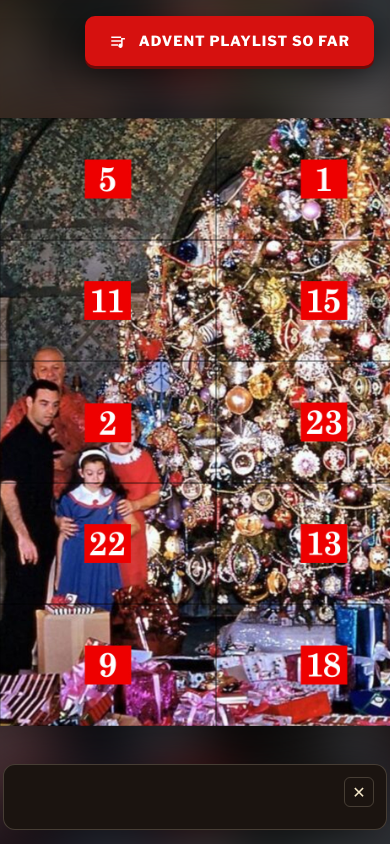
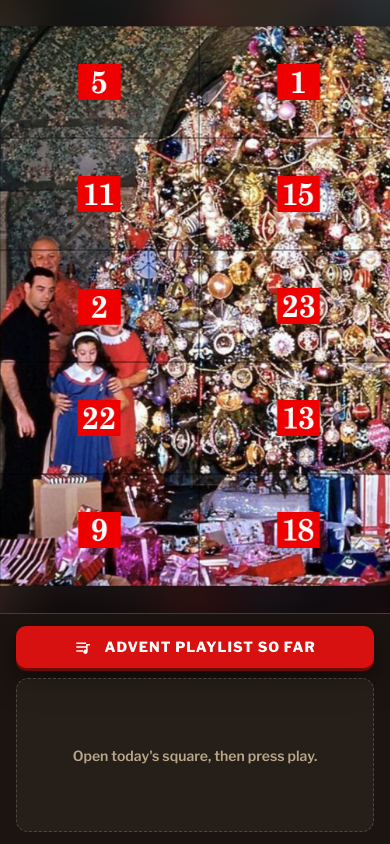
Before and after one commit to mottstudios/advent-2026, a plain HTML site: page index.html in a window 390 px wide. Drawn offline with nearby package versions, Linux system fonts and the light colour scheme.

Commit message:
Add files via upload

```diff
--- a/index.html
+++ b/index.html
@@ -17,17 +17,16 @@
   color-scheme:dark;
 }
 html,body{height:100%}
-body{margin:0;background:#120d0a;color:var(--paper);font-family:var(--body);overflow:hidden}
+body{margin:0;background:#120d0a;color:var(--paper);font-family:var(--body);overflow:hidden;display:flex;flex-direction:column}
 body::before{content:"";position:fixed;inset:-40px;background:url("2026-advent-calendar-covered.jpg") center/cover;filter:blur(28px) brightness(.45);z-index:0}
 
-.viewport{position:fixed;inset:0;overflow:auto;display:grid;place-items:center;z-index:1;
-  padding-block:env(safe-area-inset-top,0px) env(safe-area-inset-bottom,0px)}
-.stage{position:relative;width:min(100vw,calc(100dvh*16/9));aspect-ratio:16/9;max-width:none;
+.viewport{position:relative;flex:1;min-height:0;overflow:auto;display:grid;place-items:center;z-index:1;container-type:size}
+.stage{position:relative;width:min(100cqw,calc(100cqh*16/9));aspect-ratio:16/9;max-width:none;
   background:url("2026-advent-calendar-uncovered.jpg") center/100% 100% no-repeat;box-shadow:0 20px 80px #000a;
   display:grid;grid-template-columns:repeat(5,1fr);grid-template-rows:repeat(5,1fr)}
 @media (max-aspect-ratio:1/1){
   .viewport{place-items:center start}
-  .stage{width:calc(72dvh*16/9)}
+  .stage{width:calc(min(100cqh,560px)*16/9)}
 }
 
 .cell{position:relative;container-type:size}
@@ -54,23 +53,31 @@ body::before{content:"";position:fixed;inset:-40px;background:url("2026-advent-c
   pointer-events:none;opacity:0;transition:opacity .2s;z-index:5}
 .cell.nudge .tip{opacity:1}
 
-.btn{position:fixed;z-index:3;top:calc(16px + env(safe-area-inset-top,0px));right:max(16px,env(safe-area-inset-right,0px));
-  background:var(--red);color:#fff;border:0;border-radius:10px;padding:16px 24px;cursor:pointer;
+.btn{flex:none;background:var(--red);color:#fff;border:0;border-radius:10px;padding:16px 24px;cursor:pointer;
   font:800 clamp(14px,1.1vw + 6px,22px)/1 var(--body);letter-spacing:.07em;text-transform:uppercase;
   display:flex;align-items:center;gap:12px;box-shadow:0 3px 0 #6d0a08,0 10px 30px #0008}
 .btn svg{width:1.3em;height:1.3em}
 .btn:hover{background:#e82a24}
 .btn:focus-visible{outline:3px solid var(--gold);outline-offset:3px}
 
-.sheet{position:fixed;z-index:4;left:50%;translate:-50% 0;bottom:calc(14px + env(safe-area-inset-bottom,0px));
-  width:min(560px,calc(100vw - 32px));background:var(--ink);border:1px solid #f3e6c833;border-radius:12px;
-  padding:12px;box-shadow:0 18px 60px #000c;display:grid;gap:10px}
-.sheet header{display:flex;justify-content:space-between;align-items:center;gap:12px}
-.sheet header b{font:800 15px/1 var(--body);color:var(--gold);letter-spacing:.04em;text-transform:uppercase}
-.sheet .x{flex:none;background:none;border:1px solid #f3e6c833;color:var(--paper);border-radius:6px;
-  width:30px;height:30px;cursor:pointer;font-size:16px}
-.sheet iframe{width:100%;border:0;border-radius:12px;display:block}
-.sheet a{color:var(--gold);font-size:12px}
+.foot{position:relative;z-index:2;flex:none;display:flex;align-items:center;gap:20px;
+  background:var(--ink);border-top:1px solid #f3e6c833;box-shadow:0 -10px 30px #0007;
+  padding-block:12px calc(12px + env(safe-area-inset-bottom,0px));
+  padding-left:max(16px,env(safe-area-inset-left,0px));padding-right:max(16px,env(safe-area-inset-right,0px))}
+.now{flex:none;display:grid;gap:6px;width:150px}
+.now span{font:600 11px/1 var(--body);letter-spacing:.12em;text-transform:uppercase;color:#e9d6b0;opacity:.7}
+.now b{font:800 18px/1.1 var(--body);color:var(--gold);text-transform:uppercase;letter-spacing:.03em}
+.slot{flex:1;min-width:0;height:152px;display:grid;place-items:center;border-radius:12px;
+  background:#f3e6c80d;border:1px dashed #f3e6c833}
+.slot:has(iframe){background:none;border:0}
+.slot p{margin:0;font-size:14px;color:#e9d6b0;opacity:.75;text-align:center;padding:0 12px}
+.slot iframe{width:100%;height:152px;border:0;border-radius:12px;display:block}
+@media (max-width:700px){
+  .foot{flex-wrap:wrap;gap:10px}
+  .now{display:none}
+  .slot{flex-basis:100%;order:2}
+  .btn{flex:1;justify-content:center;padding:12px 16px}
+}
 
 @media (prefers-reduced-motion:reduce){
   .cover{transition:none}
@@ -82,14 +89,13 @@ body::before{content:"";position:fixed;inset:-40px;background:url("2026-advent-c
 
 <div class="viewport"><div class="stage" id="stage"></div></div>
 
-<button class="btn" id="plBtn" type="button">
-  <svg viewBox="0 0 24 24" fill="currentColor" aria-hidden="true"><path d="M3 6h13v2H3zm0 5h13v2H3zm0 5h9v2H3zm15-6v8.2a2.8 2.8 0 1 1-2-2.7V8h5v2z"/></svg>
-  Advent playlist so far</button>
-
-<div class="sheet" id="sheet" hidden>
-  <header><b id="shHead"></b><button class="x" id="shClose" type="button" aria-label="Close player">✕</button></header>
-  <div id="shBody"></div>
-</div>
+<footer class="foot">
+  <div class="now"><span>Now playing</span><b id="shHead">—</b></div>
+  <div class="slot" id="shBody"><p>Open today's square, then press play.</p></div>
+  <button class="btn" id="plBtn" type="button">
+    <svg viewBox="0 0 24 24" fill="currentColor" aria-hidden="true"><path d="M3 6h13v2H3zm0 5h13v2H3zm0 5h9v2H3zm15-6v8.2a2.8 2.8 0 1 1-2-2.7V8h5v2z"/></svg>
+    Advent playlist so far</button>
+</footer>
 
 <script>
 const PLAYLIST="4OPDr0vm88He9fG1ciOad2";
@@ -136,23 +142,17 @@ GRID.forEach((day,i)=>{
   stage.appendChild(el);
 });
 
-const sheet=document.getElementById("sheet"),shHead=document.getElementById("shHead"),shBody=document.getElementById("shBody");
-const frame=(src,h)=>`<iframe src="${src}" height="${h}" loading="lazy"
+const shHead=document.getElementById("shHead"),shBody=document.getElementById("shBody");
+const frame=src=>`<iframe src="${src}" height="152"
   allow="autoplay; clipboard-write; encrypted-media; fullscreen; picture-in-picture"></iframe>`;
 function showTrack(day){
   shHead.textContent=`December ${day}`;
-  shBody.innerHTML=frame(`https://open.spotify.com/embed/track/${TRACKS[day-1]}?utm_source=generator&theme=0`,152);
-  sheet.hidden=false;
+  shBody.innerHTML=frame(`https://open.spotify.com/embed/track/${TRACKS[day-1]}?utm_source=generator&theme=0`);
 }
 document.getElementById("plBtn").addEventListener("click",()=>{
-  shHead.textContent="Advent playlist so far";
-  shBody.innerHTML=frame(`https://open.spotify.com/embed/playlist/${PLAYLIST}?utm_source=generator&theme=0`,380)+
-    `<p style="margin:8px 2px 0"><a href="https://open.spotify.com/playlist/${PLAYLIST}" target="_blank" rel="noopener">Open in Spotify</a></p>`;
-  sheet.hidden=false;
+  shHead.textContent="Playlist so far";
+  shBody.innerHTML=frame(`https://open.spotify.com/embed/playlist/${PLAYLIST}?utm_source=generator&theme=0`);
 });
-const close=()=>{sheet.hidden=true;shBody.innerHTML=""};
-document.getElementById("shClose").addEventListener("click",close);
-addEventListener("keydown",e=>{if(e.key==="Escape"&&!sheet.hidden)close()});
 </script>
 </body>
 </html>
```
